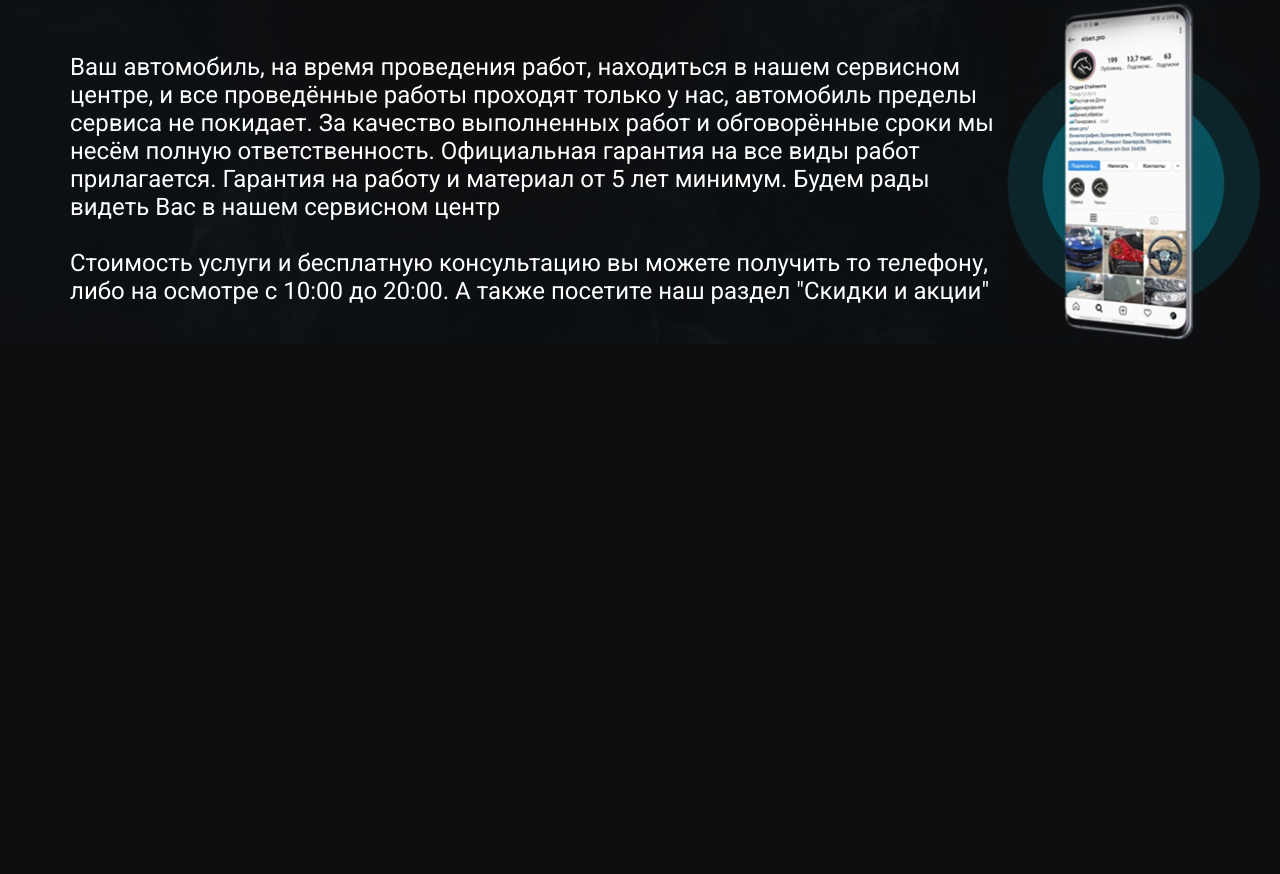
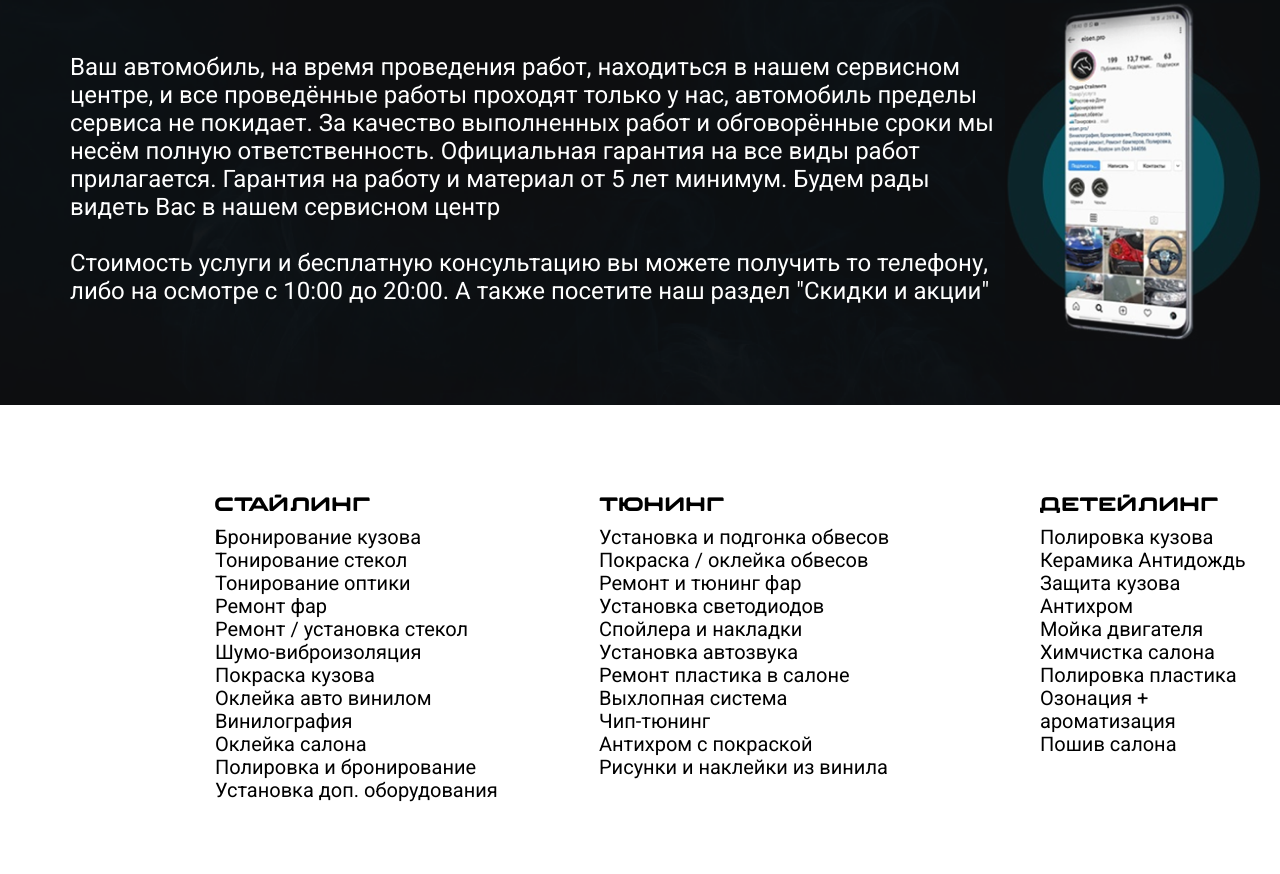
Before and after one commit to k-boop/max_study, a plain HTML site: page Index.html in a window 1280 px wide. Shown: the part 2032-2906 px from the top of the page. Before the commit the page ends 2376 px from the top, so only its background shows below. Drawn offline with Linux system fonts and the light colour scheme.

Commit message:
addnewpage

```diff
--- a/Index.html
+++ b/Index.html
@@ -73,7 +73,6 @@
             </div>
         </div>
     </div>
-
     <div class="info1">
         <div class="container">
             <div class="header1">
@@ -119,6 +118,30 @@
             </div>
         </div>
     </div>
+    <div class="footer1">
+        <div class="left1">
+            <dl>
+                <dt>Cтайлинг</dt>
+                <dd> Бронирование кузова <br>Тонирование стекол <br> Тонирование оптики <br>Ремонт фар <br> Ремонт / установка стекол <br> Шумо-виброизоляция <br> Покраска кузова <br> Оклейка авто винилом <br> Винилография <br> Оклейка салона <br>Полировка
+                    и бронирование <br> Установка доп. оборудования</dd>
+            </dl>
+        </div>
+        <div class="middle">
+            <dl>
+                <dt>Тюнинг</dt>
+                <dd> Установка и подгонка обвесов <br> Покраска / оклейка обвесов <br>Ремонт и тюнинг фар <br>Установка светодиодов <br>Спойлера и накладки<br> Установка автозвука<br> Ремонт пластика в салоне <br>Выхлопная система <br> Чип-тюнинг <br>Антихром
+                    с покраской<br> Рисунки и наклейки из винилa </dd>
+            </dl>
+        </div>
+        <div class="right1">
+            <dl>
+                <dt>Детейлинг</dt>
+                <dd>Полировка кузова<br> Керамика Антидождь<br> Защита кузова <br> Антихром <br> Мойка двигателя<br> Химчистка салона<br> Полировка пластика <br> Озонация + ароматизация<br> Пошив салона </dd>
+            </dl>
+        </div>
+
+        <div class="foot"></div>
+    </div>
     </div>
     </div>
     </div>
--- a/style.css
+++ b/style.css
@@ -228,3 +228,59 @@
         font-size: 24px;
         line-height: 28px;
     }
+
+    .footer1 {
+        width: 100%;
+        height: 469px;
+        background-color: white;
+        margin-top: 90px;
+        position: relative;
+    }
+
+    .left1 {
+        font-style: normal;
+        font-weight: normal;
+        font-size: 20px;
+        line-height: 23px;
+        display: flex;
+        align-items: center;
+        position: absolute;
+        top: 88px;
+        margin-left: 215px;
+        color: black;
+    }
+
+    dt {
+        font-family: AGRESSIVE;
+    }
+
+    dd {
+        padding-top: 10px;
+        font-family: 'Roboto', sans-serif;
+    }
+
+    .middle {
+        font-style: normal;
+        font-weight: normal;
+        font-size: 20px;
+        line-height: 23px;
+        display: flex;
+        align-items: center;
+        margin-left: 599px;
+        color: black;
+        top: 88px;
+        position: absolute;
+    }
+
+    .right1 {
+        font-style: normal;
+        font-weight: normal;
+        font-size: 20px;
+        line-height: 23px;
+        display: flex;
+        align-items: center;
+        margin-left: 1040px;
+        color: black;
+        top: 88px;
+        position: absolute;
+    }
```
